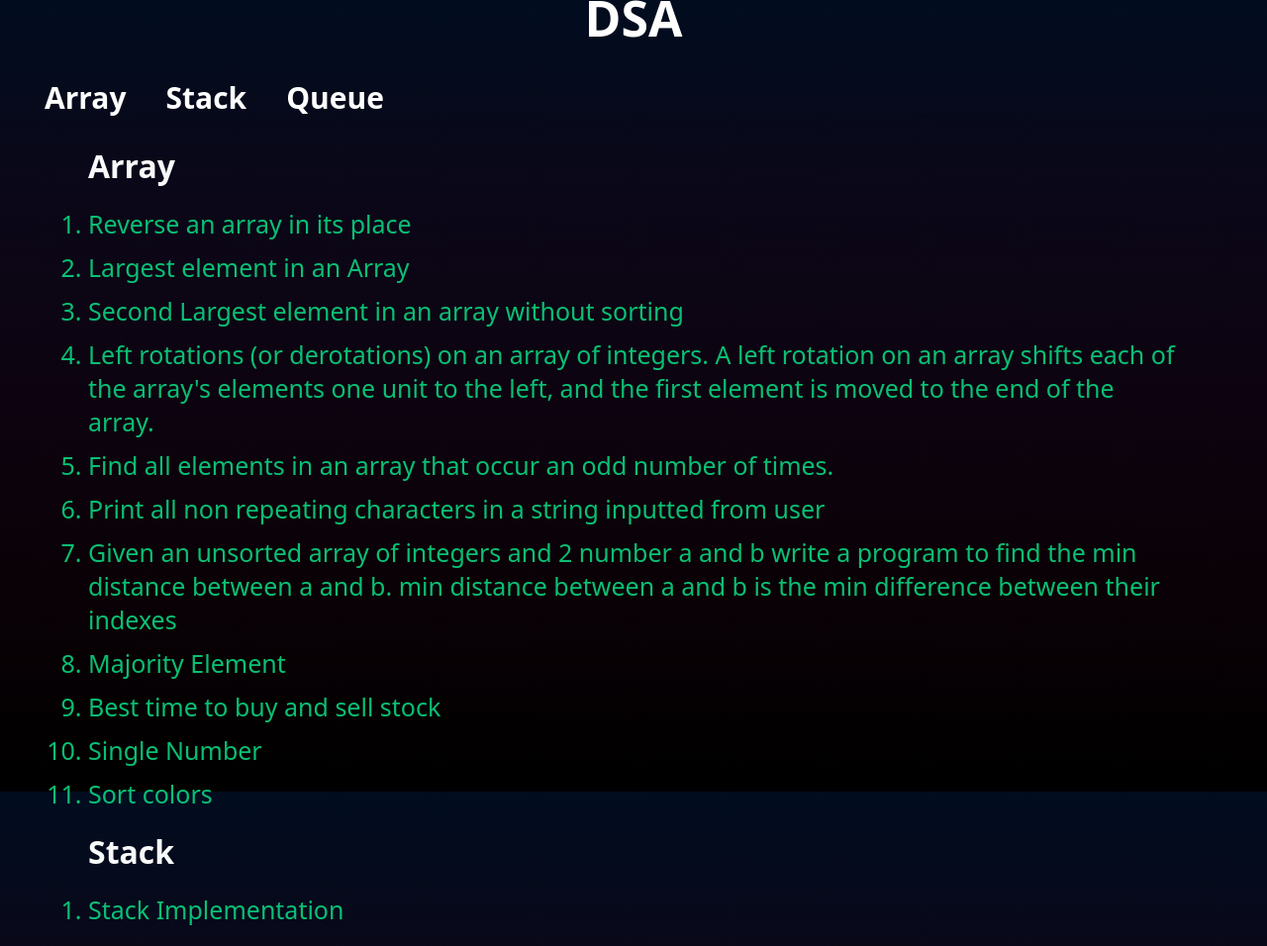
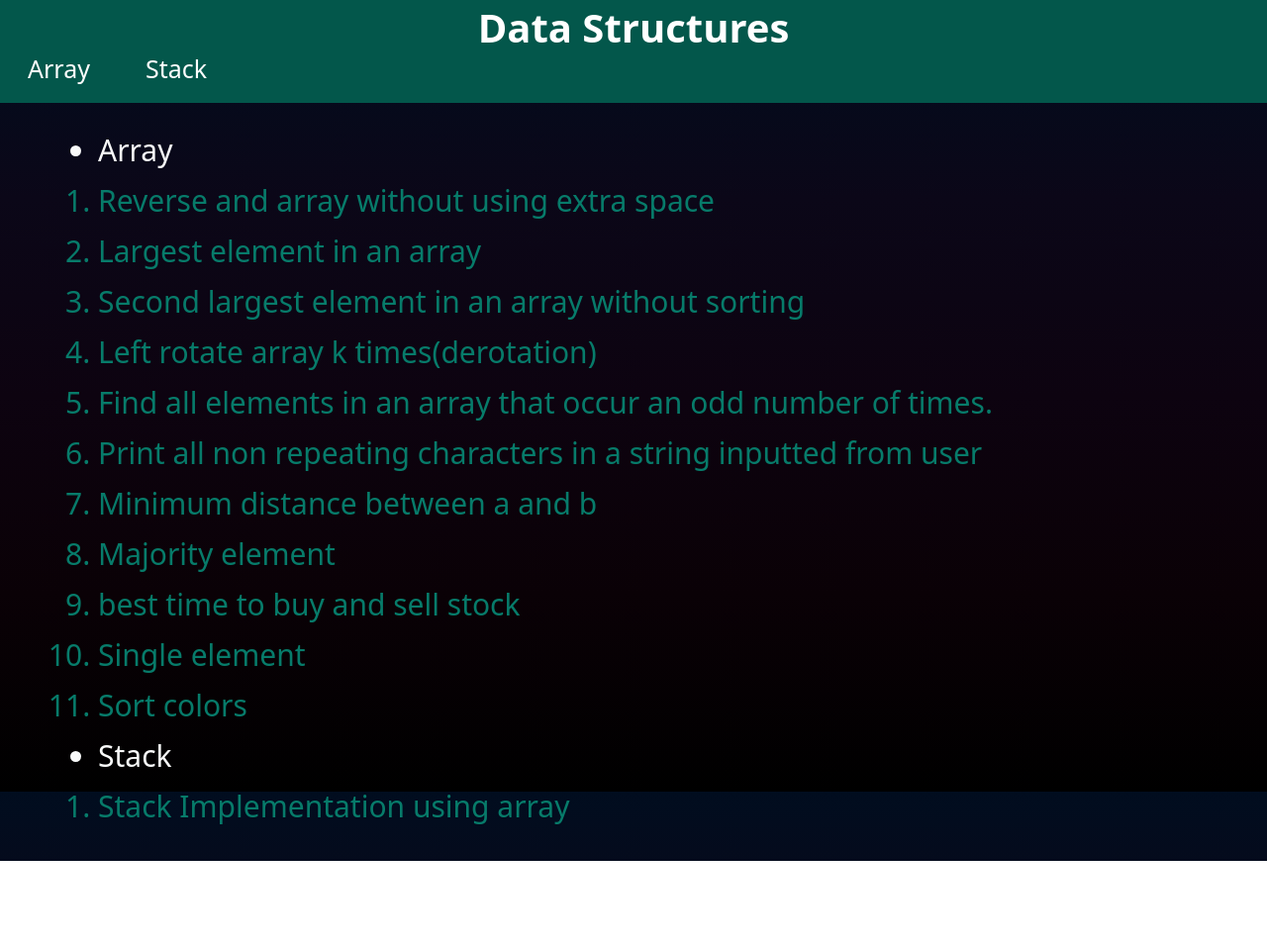
Before and after one commit to ananthak803/dsaQ, a plain HTML site: page index.html in a window 1280 px wide. Shown: the whole page at 99% size. After the commit the page ends 870 px from the top, so only its background shows below. Drawn offline with Linux system fonts and the light colour scheme.

Commit message:
ui change

```diff
--- a/index.css
+++ b/index.css
@@ -14,30 +14,62 @@ body{
     flex-direction: column ;
     align-items: center ;
     /* justify-content: center ; */
+    background-attachment: fixed;
 
 }
 
 header{
-    height: 6rem;
+    height: 6.5rem;
     width: 100%;
-    /* background-color: black; */
-    font-size: 45px;
+    /* background-color: rgb(3, 37, 32); */
+    background-color:rgb(3, 87, 75);
+    /* font-size: 35px; */
     display: flex ;
     justify-content: center ;
-    font-weight: 600;
+    /* font-weight: 600; */
     display: flex ;
     flex-direction: column;
     color: white;
+    position: fixed;
 }
-.box{
+.headerBox{
     height: 50%;
     width: 100%;
     display: flex;
+    /* flex-direction: column; */
+    /* align-items: center ; */
+    /* justify-content: center ; */
+    color: white;
+
 }
 #boxH{
     flex-direction: row;
     justify-content: center;
+    font-size: 20px;
+    /* flex-wrap: wrap ; */
 }
+#boxL{
+    flex-direction: row;
+    font-size: 25px;
+    /* justify-content: space-evenly; */
+}
+#boxL a{
+    color: white;
+    font-weight: 400;
+    text-decoration: none;
+}
+#boxL span{
+    padding: 8px;
+    margin: 0 20px;
+}
+#boxL span:hover{
+    border-bottom: 3px solid white;
+}
+#boxL span:active{
+    border-bottom: 3px solid rgb(8, 1, 39);
+}
+
+/*
 #boxH span{
     font-size: 50px;
     margin: 10px;
@@ -49,45 +81,76 @@ header{
  margin:0 20px 0;
  color: white;
  font-size: 30px;
-}
+} */
 
 
 
 main{
     height: auto;
     width:90%;
-    /* border: 1px solid white; */
-    margin-top: 50px;
+    margin-top:6rem;
+    /* position: s; */
+    /* position:sticky; */
+    /* position:absolute; */
+    /* top: 100px; */
+
 }
+ /* main{
+    height: auto;
+    width: 100%;
+    margin: 30px;
+ } */
 
-.box{
+/* .box{
     height: auto;
     width: 100%;
     display: flex;
     flex-direction: column;
     box-sizing: border-box;
     padding: 0 25px ;
+} */
+/* .box span{
+    font-size: 45px;
+    text-decoration: underline;
+} */
+
+main ul{
+    margin: 35px;
 }
-ol{
+
+ul li{
     margin: 10px 0;
-    font-size:25px;
+    font-size:30px;
 
 }
 
-a{
+ol li{
+    color: rgb(7, 123, 106);
+
+}
+ol li :hover{
+    color: rgb(77, 233, 207);
+
+}
+ol li a{
+    text-decoration: none;
+    color: inherit;
+}
+
+/* .box a{
     text-decoration: none;
     color: rgba(10, 214, 129, 0.89);
 }
 
-a:hover
+.box a:hover
 {
     color: rgba(4, 101, 61, 0.89);
 }
 
-a:active
+.box a:active
 {
     color: rgba(225, 223, 214, 0.89);
 }
 li{
     margin: 10px 0;
-}
+} */
--- a/index.html
+++ b/index.html
@@ -4,108 +4,71 @@
     <meta charset="UTF-8">
     <meta name="viewport" content="width=device-width, initial-scale=1.0">
     <meta name="google-site-verification" content="hEKMxt4aKjGN8fwlALVNpYKLZUevGOtxp0DtN-csaXU" />
-    <title>DSA Problems</title>
+    <title>DSA</title>
     <link rel="stylesheet" href="index.css">
 </head>
 <body>
     <header>
-        <div class="box" id="boxH"><span>DSA</span></div>
-        <div class="box" id="boxL">
-            <a href="#arrayBox"><span>Array</span></a>
+        <div class="headerBox" id="boxH"><h1>Data Structures</h1></div>
+        <div class="headerBox" id="boxL">
+            <a href="#arrayBox" ><span>Array</span></a>
             <a href="#stackBox"><span>Stack</span></a>
-            <a href="#queueBox"><span>Queue</span></a>
+            <!-- <a href="#queueBox"><span>Queue</span></a> -->
 
 
         </div>
     </header>
     <main>
-        <div class="box" id="arrayBox">
-            <h1>Array</h1>
-            <ol>
-                <a href="ans/ans1.html" target="_blank">
-                    <li>
-                        Reverse an array in its place
-                    </li>
-                </a>
-                <a href="ans/ans2.html" target="_blank">
-                    <li>
-                        Largest element in an Array
-                    </li>
-                </a>
-                <a href="ans/ans3.html" target="_blank">
-                    <li>
-                        Second Largest element in an array without sorting
-                    </li>
-                </a>
-                <a href="ans/ans4.html" target="_blank">
-                    <li>
-                        Left rotations (or derotations) on an array of integers. A left rotation on an array shifts each of the array's elements one unit to the left, and the first element is moved to the end of the array.
-                    </li>
-                </a>
-                <a href="ans/ans5.html" target="_blank">
-                    <li>
-                        Find  all elements in an array that occur an odd number of times.
-                    </li>
-                </a>
-                <a href="ans/ans6.html" target="_blank">
-                    <li>
-                        Print all non repeating characters in a string inputted from user
-                    </li>
-                </a>
-                <a href="ans/ans7.html" target="_blank">
-                    <li>
-                        Given an unsorted array of integers and 2 number a and b write a  program to find the min distance between a and b.
-                        min distance between a and b is the min difference between their indexes
-                    </li>
-                </a>
-                <a href="ans/ans8.html" target="_blank">
-                    <li>
-                        Majority Element
-                    </li>
-                </a>
-                <a href="ans/ans9.html" target="_blank">
-                    <li>
-                        Best time to buy and sell stock
-                    </li>
-                </a>
-                <a href="ans/ans10.html" target="_blank">
-                    <li>
-                        Single Number
-                    </li>
-                </a>
-                <a href="ans/ans11.html" target="_blank">
-                    <li>
-                        Sort colors
-                    </li>
-                </a>
-                <!-- <a href="" target="_blank">
+    <!-- nested list structure -->
+        <!-- <div>
+            <ul>
+                <li>
+                    <ol>
+                        <li></li>
+                    </ol>
+                </li>
+            </ul>
+        </div> -->
+
+            <ul>
+                <!--Array-->
+                <li>
+                    <span id="arrayBox">Array</span>
+                    <ol>
+                        <li><a href="ans/ans1.html">Reverse and array without using extra space</a></li>
+                        <li><a href="ans/ans2.html">Largest element in an array</a></li>
+                        <li><a href="ans/ans3.html">Second largest element in an array without sorting</a></li>
+                        <li><a href="ans/ans4.html">Left rotate array k times(derotation)</a></li>
+                        <li><a href="ans/ans5.html">Find  all elements in an array that occur an odd number of times.</a></li>
+                        <li><a href="ans/ans6.html">Print all non repeating characters in a string inputted from user</a></li>
+                        <li><a href="ans/ans7.html">Minimum distance between a and b</a></li>
+                        <li><a href="ans/ans8.html">Majority element</a></li>
+                        <li><a href="ans/ans9.html">best time to buy and sell stock</a></li>
+                        <li><a href="ans/ans10.html">Single element</a></li>
+                        <li><a href="ans/ans11.html">Sort colors</a></li>
+                    </ol>
+                </li>
+
+                <!--Stack-->
+                <li>
+                    <span id="stackBox">Stack</span>
+                    <ol>
+                        <li><a href="ans/stack/stans1.html">Stack Implementation using array</a></li>
+                    </ol>
+                </li>
+
+            </ul>
+
+        <!-- <div class="box" id="stackBox">
+
+                <a href="" target="_blank">
                     <li>
 
                     </li>
-                </a><a href="" target="_blank">
-                    <li>
-
-                    </li>
-                </a> -->
+                </a>
 
             </ol>
-        </div>
-        <div class="box" id="stackBox">
-            <h1>Stack</h1>
-            <ol>
-                <a href="ans/stack/stans1.html" target="_blank">
-                    <li>
-                        Stack Implementation
-                    </li>
-                </a>
-                <!-- <a href="" target="_blank">
-                    <li>
-
-                    </li>
-                </a> -->
-
-            </ol>
-        </div>
+        </div> -->
     </main>
 </body>
 </html>
```
